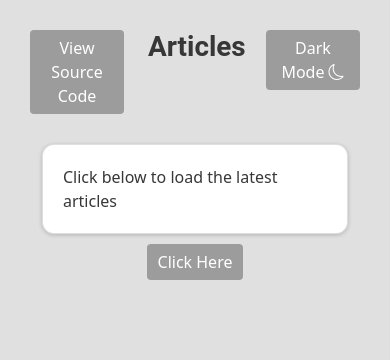
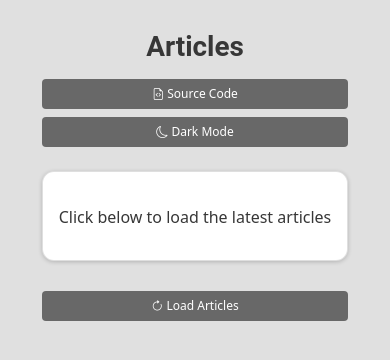
Before and after one commit to rubanero14/CP-Vue-Test, a Vue app: page / in a window 390 px wide. Shown: the top 360 px of the page. Built offline with nearby package versions, Linux system fonts and the light colour scheme.

Commit message:
Add files via upload

```diff
--- a/src/App.vue
+++ b/src/App.vue
@@ -1,34 +1,37 @@
 <template>
   <section :class="{ dark : $store.state.darkIsOn }">
-    <header :class="{ 'mb-0' : $store.state.articleLoaded }">
-      <div class="row">
-        <div class="col-4">
-          <a class="btn" href="https://github.com/rubanero14/CP-Vue-Test">View Source Code</a>
-        </div>
-        <div class="col-4">
-          <h1 class="text-center">Articles</h1>
-        </div>
-        <div class="col-4">
-          <button class="btn toggle" @click="toggleDarkMode" v-if="$store.state.darkIsOn">Light Mode <i class="bi bi-brightness-high"></i></button>
-          <button class="btn toggle" @click="toggleDarkMode" v-else>Dark Mode <i class="bi bi-moon"></i></button>
+    <header class="mb-0">
+      <div class="container">
+        <div class="row">
+          <div class="col-12">
+            <h1 class="text-center mb-3">Articles</h1>
+          </div>
         </div>
       </div>
     </header>
-    <div class="row">
-      <div class="col-12">
-
+    <div class="container">
+      <div class="row">
+      <div class="col-12 col-md-2">
+        <transition mode="out-in">
+          <a class="btn w-100 mb-2" href="https://github.com/rubanero14/CP-Vue-Test"><i class="bi bi-file-earmark-code"></i> Source Code</a>
+        </transition>
+      </div>
+      <div class="col-12 col-md-2 text-lg-end">
+        <transition mode="out-in">
+          <button class="btn w-100 mb-4" @click="toggleDarkMode" v-if="$store.state.darkIsOn"><i class="bi bi-brightness-high"></i> Light Mode</button>
+          <button class="btn w-100 mb-4" @click="toggleDarkMode" v-else><i class="bi bi-moon"></i> Dark Mode</button>
+        </transition>
       </div>
     </div>
-    <div class="container">
       <div class="row">
         <div class="col-12" v-if="!$store.state.articleLoaded">
           <div class="card">
-            <div class="d-flex justify-content-center align-items-center">
+            <div class="d-flex justify-content-center align-items-center" @click="loadArticles">
               <p>Click below to load the latest articles</p>
             </div>
           </div>
           <div class="text-center" v-if="$store.state.isLoading">
-            <div class="spinner-border" role="status">
+            <div class="spinner-border" :class="{ 'text-dark': !$store.state.darkIsOn, 'text-light' : $store.state.darkIsOn }" role="status">
               <span class="visually-hidden">Loading...</span>
             </div>
           </div>
@@ -36,7 +39,7 @@
         <div class="col-12">
           <hr v-if="$store.state.articleLoaded"/>
           <div class="row" v-if="$store.state.articleLoaded">
-              <transition-group class="col-12 col-md-6 col-lg-4" tag="div" v-for="todo in $store.state.todos" :key="todo.id" :id="todo.id">
+              <transition-group class="col-12 col-md-6 col-lg-4" name="list" tag="div" mode="in-out" v-for="todo in $store.state.todos" :key="todo.id" :id="todo.id">
                 <div class="card text-center">
                     <p> {{ todo.title }} </p>
                 </div>
@@ -44,11 +47,13 @@
           </div>
           <hr v-if="$store.state.articleLoaded"/>
         </div>
-      </div>
-      <div class="col-12">
-        <div class="text-center">
-          <button v-if="!$store.state.articleLoaded" class="btn" @click="loadArticles">Click Here</button>
-          <button v-if="$store.state.articleLoaded" class="btn" @click="resetPage">Back</button>
+        <div class="col-12 col-md-2">
+          <div class="text-center">
+            <transition mode="out-in">
+              <button v-if="!$store.state.articleLoaded" class="btn w-100" @click="loadArticles"><i class="bi bi-arrow-clockwise"></i> Load Articles</button>
+              <button v-else class="btn w-100" @click="resetPage"><i class="bi bi-arrow-left"></i> Back</button>
+            </transition>
+          </div>
         </div>
       </div>
     </div>
@@ -71,12 +76,6 @@ export default {
       return this.$store.state.darkIsOn = !this.$store.state.darkIsOn;
     },
   },
-  computed:{},
-  watch:{},
-  props:{},
-  components:{},
-  provide:{},
-  inject:{},
 }
 </script>
 
@@ -84,9 +83,6 @@ export default {
 @import url("https://cdn.jsdelivr.net/npm/bootstrap-icons@1.8.1/font/bootstrap-icons.css");
 @Import url('https://cdn.jsdelivr.net/npm/bootstrap@5.1.3/dist/css/bootstrap.min.css');
 :root {
-  --theme-color: #003479;
-  --theme-color-primary: #0B74B9;
-  --theme-color-dark: #001E45;
   --theme-color-grey: #d3d3d3;
   --theme-color-grey-light: #E0E0E0;
   --theme-color-grey-dark: #828282;
@@ -95,31 +91,17 @@ export default {
   --font-size-lg: 15px;
   --font-size-md: 13px;
   --font-size-sm: 12px;
-  --font-weight-100: 100;
-  --font-weight-300: 300;
-  --font-weight-400: 400;
-  --font-weight-500: 500;
   --font-weight-700: 700;
-  --btn-padding: 10px 30px;
-  --input-padding: 8px 15px;
   --border-radius-sm: 4px;
   --border-radius-lg: 12px;
-  --line-height-sm: 1.1;
-  --line-height-md: 1.2;
-  --line-height-lg: 1.3;
-  --line-height-xl: 1.5;
   --font-Roboto: 'Roboto', sans-serif;
-  --box-shadow-input: 0px 5px 12px rgba(0, 0, 0, 0.15);
   --box-shadow: 0px 1px 4px rgba(0, 0, 0, 0.20);
-  --support-success: #198754;
-  --support-success-dark: #157347;
-  --support-error: #D84E4E;
-  --support-error-dark: #bb2d3b;
 }
 
 ul, ol, p {
+  display: inline-block;
   padding: 0;
-  margin: 0;
+  margin: auto 0;
   list-style: none;
 }
 
@@ -145,27 +127,37 @@ header h1 {
 
 .btn {
   color: var(--font-color-light);
-  background: #9c9c9c;
+  background: #686868;
   padding: 5px 10px;
+  font-size: var(--font-size-md);
+  white-space: nowrap;
+  animation:  slide-fade 1s ease-out;
 }
 
 .btn:hover, .btn:focus, .btn:focus-visible {
-  background: var(--theme-color-grey-dark);
+  background: #454545;
   box-shadow: 0px 1px 4px 0px rgba(0,0,0, 0.2);
   color: var(--font-color-light);
 }
 
 hr {
   background-color: var(--theme-color-grey-dark);
-  margin-bottom: 25px;
+  margin: 0 0 25px 0;
 }
 
 .card {
   border-radius: var(--border-radius-lg);
-  padding: 20px;
   box-shadow: 0px 1px 4px 0px rgba(0,0,0, 0.2);
-  margin-bottom: 10px;
+  margin-bottom: 30px;
   color: var(--font-color-primary);
+  height: 90px;
+  line-height: 90px;
+  transform: rotateX(0deg);
+  transition: transform 2s ease-in-out;
+}
+
+.card.text-center:hover {
+  transform: rotateX(3600deg);
 }
 
 hr:not([size]) {
@@ -190,9 +182,12 @@ section.dark {
 }
 
 .dark .card {
-  background: #434343;
-  box-shadow: 0px 1px 4px 0px rgba(255,255,255, 0.2) !important;
+  background: #686868;
   color: var(--font-color-light) !important;
+}
+
+.dark .card:hover {
+  box-shadow: 0px 0px 5px 0px rgb(255 255 255 / 90%) !important;
 }
 
 .dark hr {
@@ -200,29 +195,32 @@ section.dark {
   margin-bottom: 25px;
 }
 
-.dark .btn {
-  color: var(--font-color-primary);
-  background: var(--theme-color-grey-light);
-  padding: 5px 10px;
+.v-enter-from {
+  opacity: 0;
+  transform: translateX(-50px);
 }
 
-.dark .btn:hover, .dark .btn:focus, .dark .btn:focus-visible {
-  background: var(--theme-color-grey);
-  box-shadow: 0px 1px 4px 0px rgba(0,0,0, 0.2);
-  color: var(--font-color-primary) !important;
+.v-leave-to {
+  opacity: 0;
+  transform: translateX(50px);
 }
 
-.v-enter-from, .v-leave-to {
-  /* transform: rotateX(0deg); */
-  opacity: 0;
+.v-enter-active {
+  transition: all 0.3s ease-out;
 }
 
-.v-enter-active, .v-leave-active {
-  transition: all 3s ease-out;
+.v-leave-active {
+  transition: all 0.3s ease-in;
 }
 
 .v-enter-to, .v-leave-from {
-  /* transform: rotateX(3600deg); */
   opacity: 1;
+  transform: translateX(0);
+}
+
+@media (max-width: 992px){
+  a.btn, button.btn {
+    font-size: var(--font-size-sm);
+  }
 }
 </style>
```
